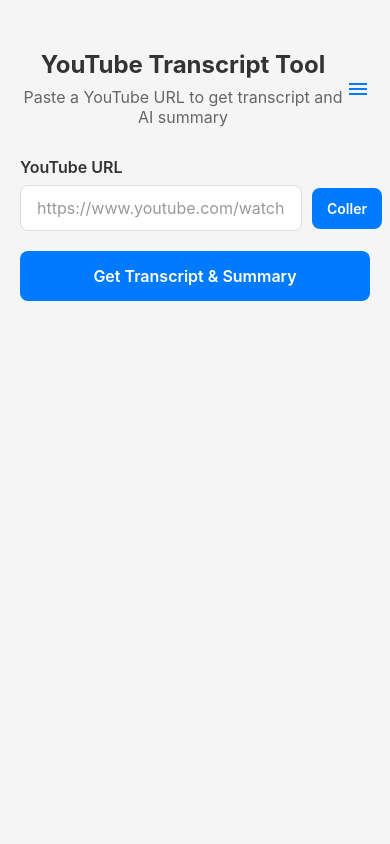
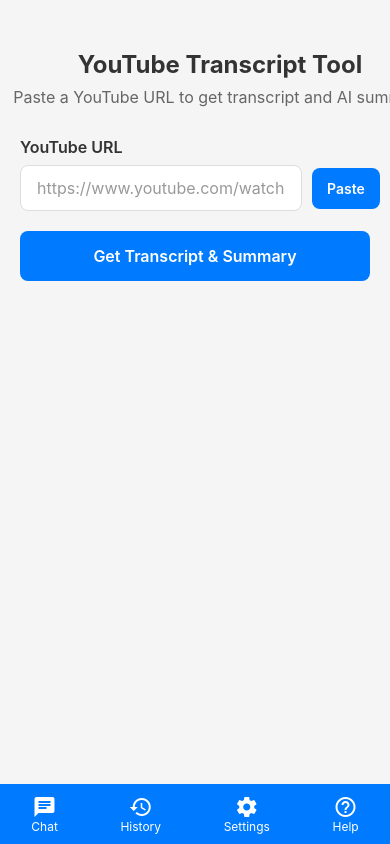
Before and after one commit to alanbouo/TubeChat-AI, a React Native app: screen / in a window 390 px wide. Built offline with nearby package versions, Linux system fonts and the light colour scheme.

Commit message:
added color and footer

```diff
--- a/App.tsx
+++ b/App.tsx
@@ -1,4 +1,5 @@
 import React, { useState } from 'react';
+import { useWindowDimensions } from 'react-native';
 import {
   View,
   Text,
@@ -13,6 +14,7 @@
 import { StatusBar } from 'expo-status-bar';
 import * as Clipboard from 'expo-clipboard';
 import { MaterialIcons } from '@expo/vector-icons';
+import { MaterialCommunityIcons } from '@expo/vector-icons';
 
 function extractVideoId(url: string): string | null {
   const match = url.match(/(?:v=|youtu\.be\/)([a-zA-Z0-9_-]{11})/);
@@ -33,7 +35,7 @@
   const [error, setError] = useState('');
   const [loading, setLoading] = useState(false);
   const [isTranscriptExpanded, setIsTranscriptExpanded] = useState(false);
-  const [showMenu, setShowMenu] = useState(false);
+
   const [urlValid, setUrlValid] = useState(false);
 
   const validateUrl = (url: string) => {
@@ -172,33 +174,26 @@
     }
   };
 
+  const { width } = useWindowDimensions();
+  const scale = Math.min(width / 375, 1.5);
+  const titleFontSize = Math.max(20, 24 * scale);
+  const subtitleFontSize = Math.max(14, 16 * scale);
+
   return (
+    <View style={styles.mainContainer}>
       <ScrollView style={styles.container} contentContainerStyle={styles.contentContainer}>
       <StatusBar style="auto" />
 
       <View style={styles.headerContainer}>
-        <View style={styles.headerTitles}>
+        <View style={styles.logoContainer}>
+          <MaterialCommunityIcons name="youtube" size={40} color="red" />
+          <View style={styles.brandTitles}>
             <Text style={styles.title}>YouTube Transcript Tool</Text>
             <Text style={styles.subtitle}>
               Paste a YouTube URL to get transcript and AI summary
             </Text>
           </View>
-        <TouchableOpacity onPress={() => setShowMenu(!showMenu)}>
-          <MaterialIcons name="menu" size={24} color="#007AFF" />
-        </TouchableOpacity>
-        {showMenu && (
-          <View style={styles.menuDropdown}>
-            <TouchableOpacity style={styles.menuItem} onPress={() => { setShowMenu(false); Alert.alert('Historique', 'Ouverture de l\'historique ...'); }}>
-              <Text style={styles.menuItemText}>Historique</Text>
-            </TouchableOpacity>
-            <TouchableOpacity style={styles.menuItem} onPress={() => { setShowMenu(false); Alert.alert('Paramètres', 'Ouverture des paramètres ...'); }}>
-              <Text style={styles.menuItemText}>Paramètres</Text>
-            </TouchableOpacity>
-            <TouchableOpacity style={styles.menuItem} onPress={() => { setShowMenu(false); Alert.alert('Aide', 'Ouverture de l\'aide ...'); }}>
-              <Text style={styles.menuItemText}>Aide</Text>
-            </TouchableOpacity>
         </View>
-        )}
       </View>
 
       <View style={styles.inputContainer}>
@@ -214,7 +209,7 @@
             autoCorrect={false}
           />
           <TouchableOpacity onPress={pasteFromClipboard} style={styles.pasteButton}>
-            <Text style={styles.pasteButtonText}>Coller</Text>
+            <Text style={styles.pasteButtonText}>Paste</Text>
           </TouchableOpacity>
         </View>
         {url.trim() && (
@@ -315,6 +310,25 @@
         </View>
       )}
     </ScrollView>
+    <View style={styles.footer}>
+      <TouchableOpacity style={styles.footerButton} onPress={() => Alert.alert('Under Development', 'This feature is coming soon!')}>
+        <MaterialIcons name="chat" size={24} color="#fff" />
+        <Text style={styles.footerButtonText}>Chat</Text>
+      </TouchableOpacity>
+      <TouchableOpacity style={styles.footerButton} onPress={() => Alert.alert('Under Development', 'This feature is coming soon!')}>
+        <MaterialIcons name="history" size={24} color="#fff" />
+        <Text style={styles.footerButtonText}>History</Text>
+      </TouchableOpacity>
+      <TouchableOpacity style={styles.footerButton} onPress={() => Alert.alert('Under Development', 'This feature is coming soon!')}>
+        <MaterialIcons name="settings" size={24} color="#fff" />
+        <Text style={styles.footerButtonText}>Settings</Text>
+      </TouchableOpacity>
+      <TouchableOpacity style={styles.footerButton} onPress={() => Alert.alert('Under Development', 'This feature is coming soon!')}>
+        <MaterialIcons name="help-outline" size={24} color="#fff" />
+        <Text style={styles.footerButtonText}>Help</Text>
+      </TouchableOpacity>
+    </View>
+    </View>
   );
 }
 
@@ -328,8 +342,7 @@
     paddingTop: 50,
   },
   headerContainer: {
-    flexDirection: 'row',
-    justifyContent: 'space-between',
+    flexDirection: 'column',
     alignItems: 'center',
     marginBottom: 30,
   },
@@ -541,4 +554,34 @@
     color: '#666',
     marginLeft: 5,
   },
+  mainContainer: {
+    flex: 1,
+  },
+  logoContainer: {
+    flexDirection: 'row',
+    alignItems: 'center',
+    flex: 1,
+    justifyContent: 'center',
+  },
+  brandTitles: {
+    marginLeft: 10,
+  },
+  footer: {
+    position: 'absolute',
+    bottom: 0,
+    left: 0,
+    right: 0,
+    height: 60,
+    backgroundColor: '#007AFF',
+    flexDirection: 'row',
+    justifyContent: 'space-around',
+    alignItems: 'center',
+  },
+  footerButton: {
+    alignItems: 'center',
+  },
+  footerButtonText: {
+    fontSize: 12,
+    color: '#fff',
+  },
 });
```
Lines whose indentation alone changed are shown as unchanged.
